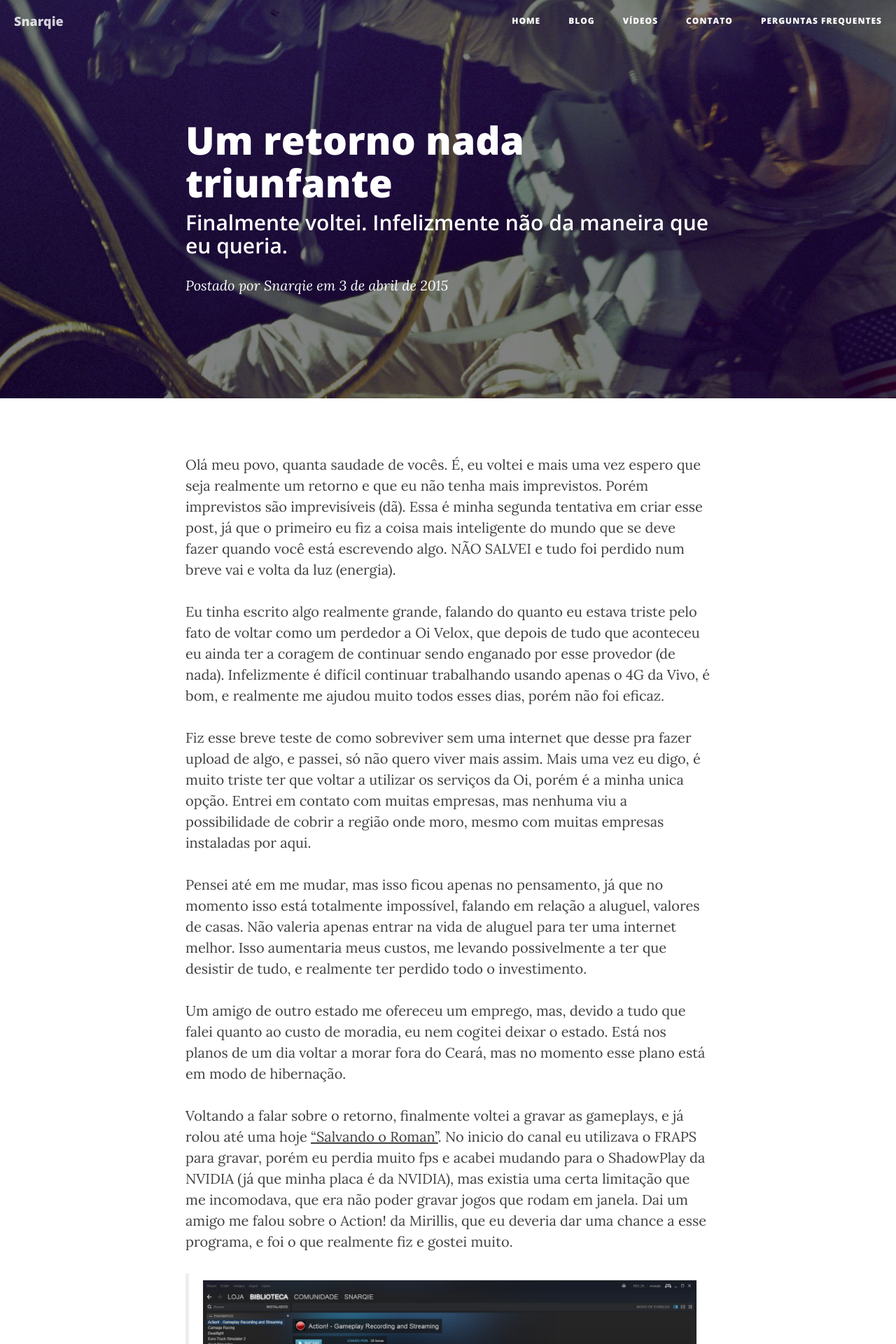
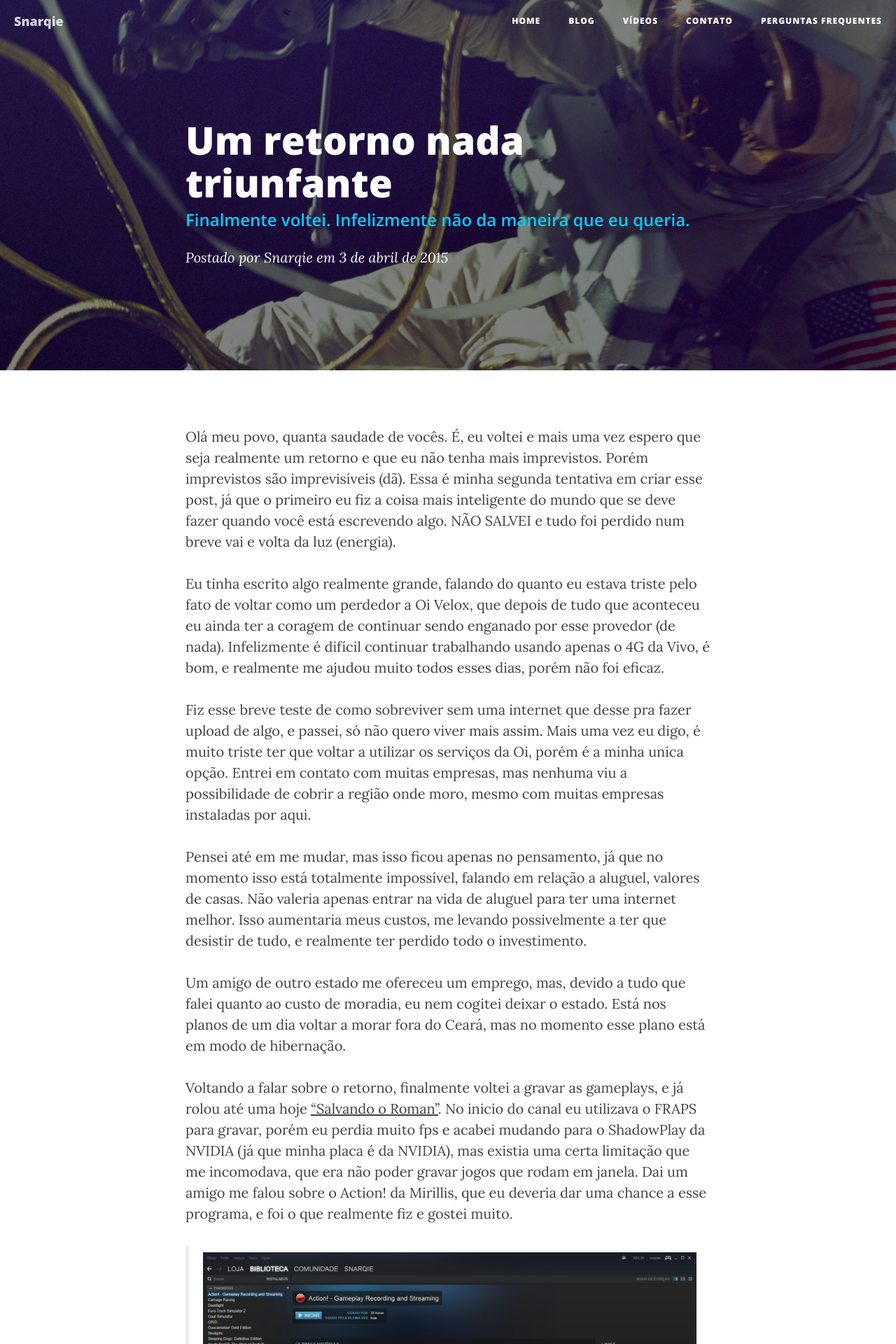
Before and after one commit to snarq/snarq.github.io, a Jekyll site: the page built from _posts/2015/2015-04-03-um-retorno-nada-triunfante.md, in a window 1280 px wide. Shown: the top 1920 px of the page at 70% size. Built offline with Jekyll 4.4.1, drawn with Linux system fonts in a browser that asks for light colours; nearby versions of some CDN libraries; library files that are not in the unit come from our copies; comment, search, counter and statistics services are not loaded.

Commit message:
Texture fix

```diff
--- a/_layouts/archive.html
+++ b/_layouts/archive.html
@@ -3,6 +3,7 @@ layout: default
 ---
 <!-- Page Header -->
 <header class="intro-header" style="background-image: url('{{ site.url }}{{ site.baseurl }}/{{ site.header-img }}')">
+<div class="texture-header">
     <div class="container">
         <div class="row">
             <div class="col-lg-8 col-lg-offset-2 col-md-10 col-md-offset-1">
@@ -34,6 +35,7 @@ layout: default
             </div>
         </div>
     </div>
+</div>
 </header>
 <!-- Main Content -->
 <div class="container">
--- a/_layouts/page.html
+++ b/_layouts/page.html
@@ -3,6 +3,7 @@ layout: default
 ---
 <!-- Page Header -->
 <header class="intro-header" style="background-image: url('{{ site.url }}{{ site.baseurl }}/{% if page.header-img %}{{ page.header-img }}{% else %}{{ site.header-img }}{% endif %}')">
+<div class="texture-header">
     <div class="container">
         <div class="row">
             <div class="col-lg-8 col-lg-offset-2 col-md-10 col-md-offset-1">
@@ -14,6 +15,7 @@ layout: default
             </div>
         </div>
     </div>
+</div>
 </header>
 
 <!-- Main Content -->
--- a/_layouts/post.html
+++ b/_layouts/post.html
@@ -3,6 +3,7 @@ layout: default
 ---
 <!-- Post Header -->
 <header class="intro-header" style="background-image: url('{{ site.url }}{{ site.baseurl }}/{% if page.header-img %}{{ page.header-img }}{% else %}{{ site.header-img }}{% endif %}')">
+<div class="texture-header">
     <div class="container">
         <div class="row">
             <div class="col-lg-8 col-lg-offset-2 col-md-10 col-md-offset-1">
@@ -35,6 +36,7 @@ layout: default
             </div>
         </div>
     </div>
+</div>
 </header>
 
 <!-- Post Content -->
--- a/assets/css/style.css
+++ b/assets/css/style.css
@@ -143,6 +143,9 @@ hr.small {
   padding: 100px 0 50px;
   color: white;
 }
+.texture-header {
+  background: url(images/texture.png);
+}
 @media only screen and (min-width: 768px) {
   .intro-header .site-heading,
   .intro-header .post-heading,
@@ -187,6 +190,7 @@ hr.small {
   font-size: 24px;
   margin: 10px 0 30px;
   font-weight: 600;
+  color: #00CFFF;
 }
 .intro-header .post-heading .meta {
   font-family: 'Lora', 'Times New Roman', serif;
@@ -200,9 +204,6 @@ hr.small {
 @media only screen and (min-width: 768px) {
   .intro-header .post-heading h1 {
     font-size: 55px;
-  }
-  .intro-header .post-heading .subheading {
-    font-size: 30px;
   }
 }
 .post-preview > a {
@@ -401,3 +402,6 @@ blockquote p:first-child, blockquote h3:first-child {
 blockquote ol:last-child, blockquote p:last-child, blockquote ul:last-child {
   margin-bottom: 0;
 }
+img {
+  max-width: 100% !important;
+}
```
Also changed, not shown: assets/images/default/texture.png (added).
